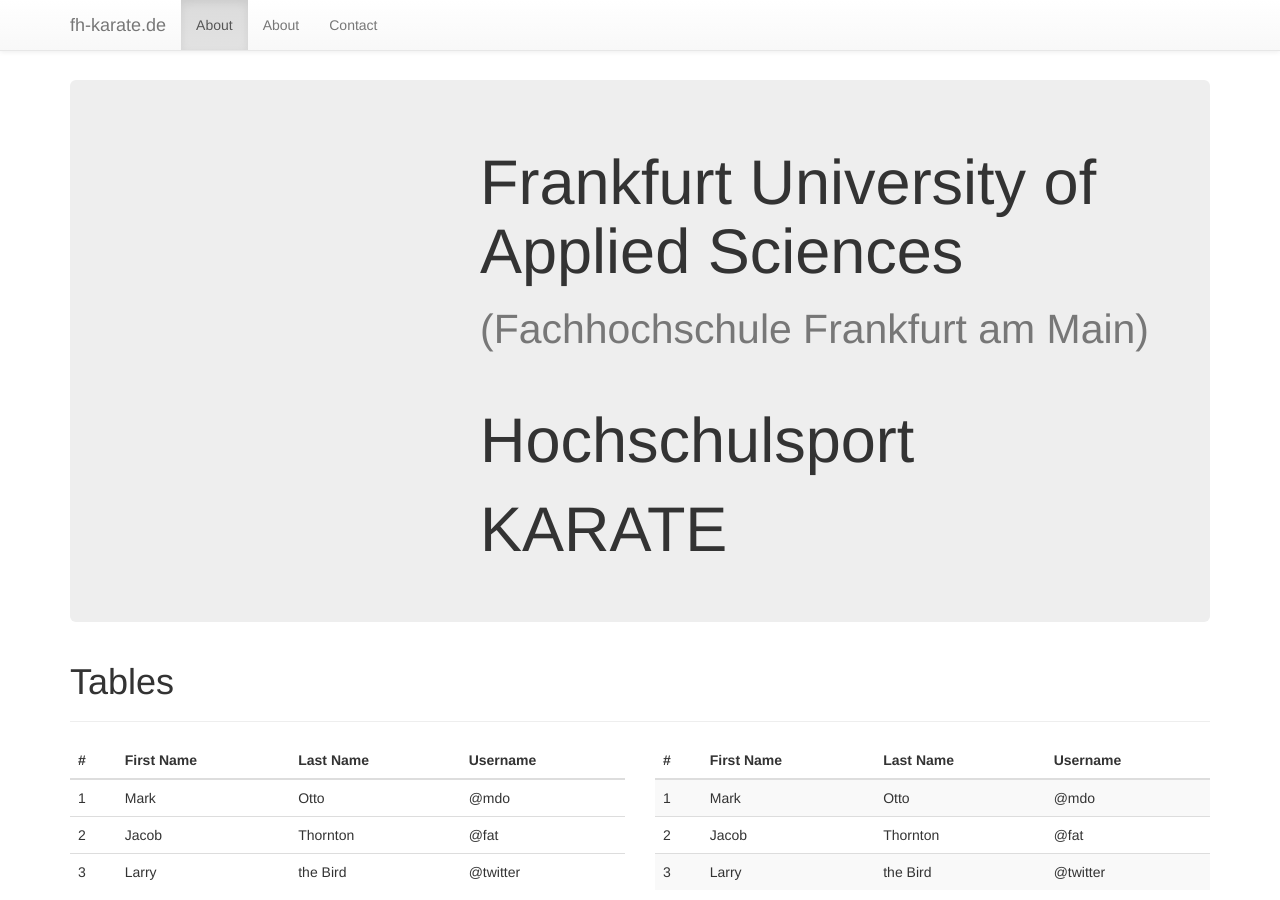
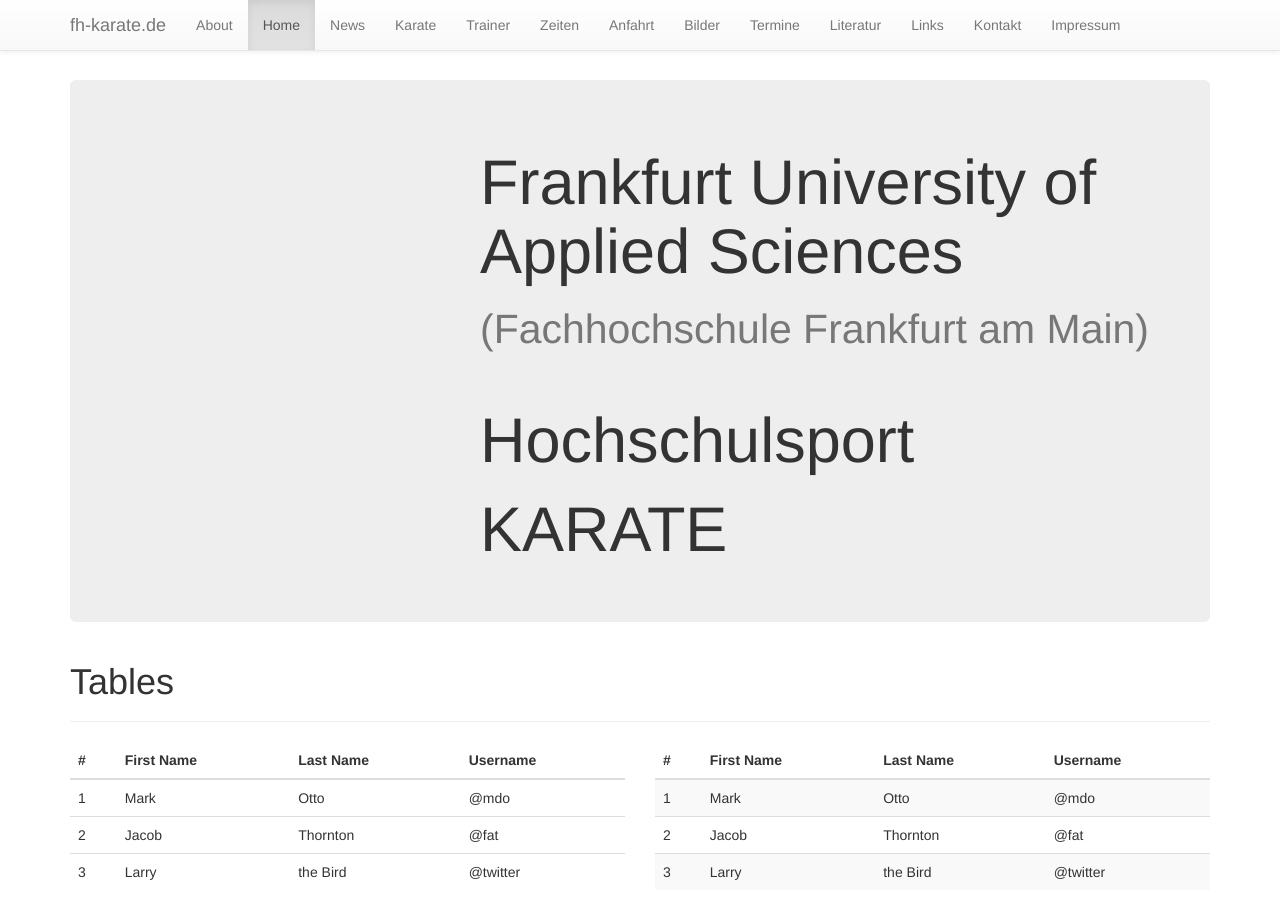
Before and after one commit to halo2404/fhkarate5, a Jekyll site: the page built from index.html, in a window 1280 px wide and 900 px high. Built offline with Jekyll 4.4.1, drawn with Linux system fonts in a browser that asks for light colours; nearby versions of some CDN libraries.

Commit message:
changing header

```diff
--- a/_includes/header.html
+++ b/_includes/header.html
@@ -12,15 +12,25 @@
         </div>
         <div id="navbar" class="navbar-collapse collapse">
           <ul class="nav navbar-nav">
-            <li class="active">
+            <li >
               {% for my_page in site.pages %}
                 {% if my_page.title %}
-                  <a class="page-link" href="{{ site.baseurl }}/home.html">{{ my_page.title }}</a>
+                  <a class="page-link" href="{{ my_page.url | prepend: site.baseurl }}">{{ my_page.title }}</a>
                 {% endif %}
               {% endfor %}
             </li>
-            <li><a href="#about">About</a></li>
-            <li><a href="#contact">Contact</a></li>
+            <li class="active"><a href="{{ site.baseurl }}/home.html">Home</a></li>
+            <li><a href="{{ site.baseurl }}/news.html">News</a></li>
+            <li><a href="{{ site.baseurl }}/karate.html">Karate</a></li>
+            <li><a href="{{ site.baseurl }}/trainer.html">Trainer</a></li>
+            <li><a href="{{ site.baseurl }}/zeiten.html">Zeiten</a></li>
+            <li><a href="{{ site.baseurl }}/anfahrt.html">Anfahrt</a></li>
+            <li><a href="{{ site.baseurl }}/bilder.html">Bilder</a></li>
+            <li><a href="{{ site.baseurl }}/termine.html">Termine</a></li>
+            <li><a href="{{ site.baseurl }}/literatur.html">Literatur</a></li>
+            <li><a href="{{ site.baseurl }}/links.html">Links</a></li>
+            <li><a href="{{ site.baseurl }}/kontakt.html">Kontakt</a></li>
+            <li><a href="{{ site.baseurl }}/impressum.html">Impressum</a></li>
           </ul>
         </div><!--/.nav-collapse -->
       </div>
```
Also changed, not shown: 4 other files.
